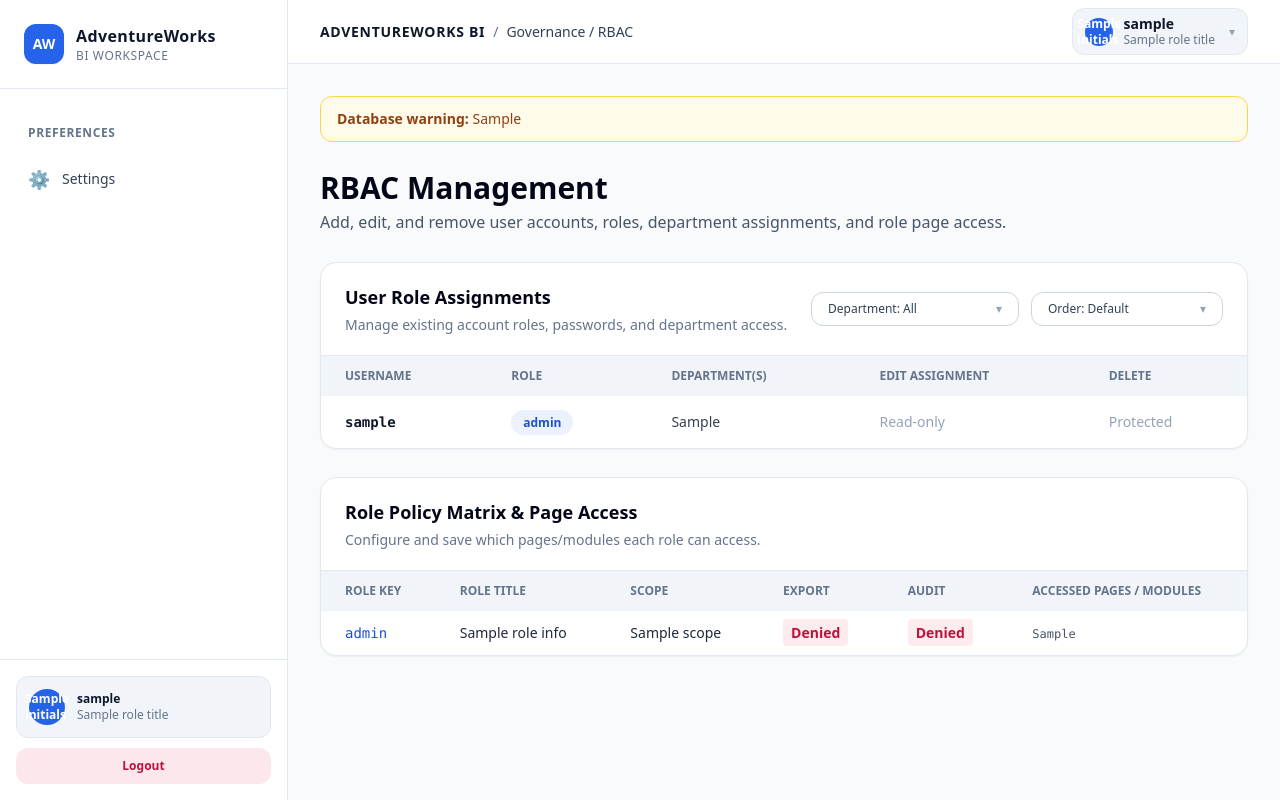
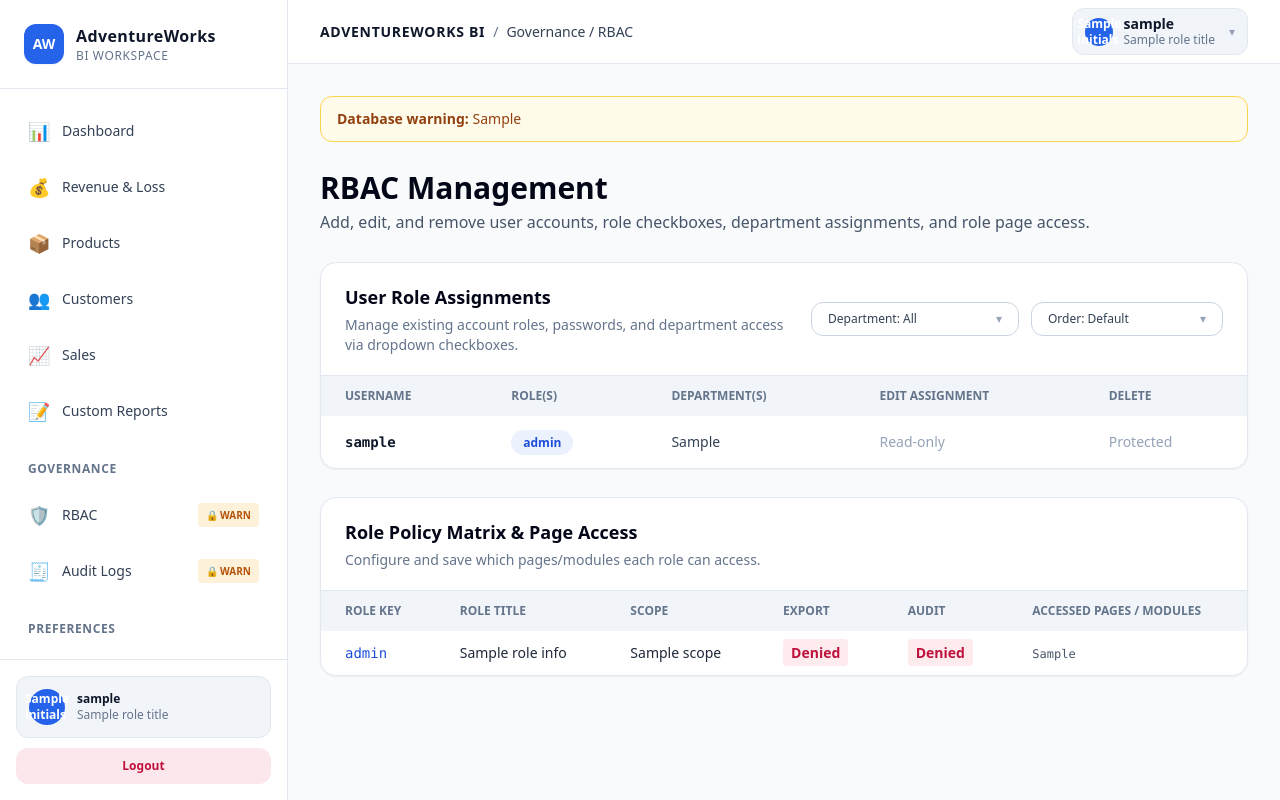
Before and after one commit to JulsC7/DATAOPT-FINALS, a Django app: template reports/templates/reports/rbac.html in a window 1280 px wide. Run offline with Django 5.2, Linux system fonts and the light colour scheme; the template is opened without the code that fills it: most values are stand-ins (such as "Sample title", 1, 10 or a date in 2020); some libraries are stand-ins or nearby versions.

Commit message:
Add RBAC role checkboxes, user add/delete audit logs, and sidebar warning badges

```diff
--- a/reports/templates/reports/base.html
+++ b/reports/templates/reports/base.html
@@ -154,67 +154,49 @@
             </div>
 
             <nav class="py-4 px-3 space-y-1 text-sm font-medium overflow-y-auto flex-1">
-                {% if 'dashboard' in allowed_modules %}
-                <a href="{% url 'dashboard' %}" class="flex items-center gap-3 px-4 py-3 rounded-xl transition {% if active_page == 'dashboard' %}accent-nav-active{% else %}text-slate-700 dark:text-slate-300 hover:bg-slate-100 dark:hover:bg-slate-800{% endif %}">
-                    <span class="text-lg">📊</span>
-                    <span>Dashboard</span>
+                <a href="{% url 'dashboard' %}" class="flex items-center justify-between gap-2 px-4 py-3 rounded-xl transition {% if active_page == 'dashboard' %}accent-nav-active{% else %}text-slate-700 dark:text-slate-300 hover:bg-slate-100 dark:hover:bg-slate-800{% endif %}">
+                    <span class="flex items-center gap-3 min-w-0"><span class="text-lg">📊</span><span class="truncate">Dashboard</span></span>
+                    {% if 'dashboard' not in allowed_modules %}<span class="shrink-0 text-[10px] font-bold px-2 py-0.5 rounded bg-amber-500/15 text-amber-700 dark:text-amber-300" title="Restricted for your current role">🔒 WARN</span>{% endif %}
                 </a>
-                {% endif %}
 
-                {% if 'revenue' in allowed_modules %}
-                <a href="{% url 'revenue' %}" class="flex items-center gap-3 px-4 py-3 rounded-xl transition {% if active_page == 'revenue' %}accent-nav-active{% else %}text-slate-700 dark:text-slate-300 hover:bg-slate-100 dark:hover:bg-slate-800{% endif %}">
-                    <span class="text-lg">💰</span>
-                    <span>Revenue & Loss</span>
+                <a href="{% url 'revenue' %}" class="flex items-center justify-between gap-2 px-4 py-3 rounded-xl transition {% if active_page == 'revenue' %}accent-nav-active{% else %}text-slate-700 dark:text-slate-300 hover:bg-slate-100 dark:hover:bg-slate-800{% endif %}">
+                    <span class="flex items-center gap-3 min-w-0"><span class="text-lg">💰</span><span class="truncate">Revenue & Loss</span></span>
+                    {% if 'revenue' not in allowed_modules %}<span class="shrink-0 text-[10px] font-bold px-2 py-0.5 rounded bg-amber-500/15 text-amber-700 dark:text-amber-300" title="Restricted for your current role">🔒 WARN</span>{% endif %}
                 </a>
-                {% endif %}
 
-                {% if 'cost' in allowed_modules %}
-                <a href="{% url 'cost' %}" class="flex items-center gap-3 px-4 py-3 rounded-xl transition {% if active_page == 'cost' %}accent-nav-active{% else %}text-slate-700 dark:text-slate-300 hover:bg-slate-100 dark:hover:bg-slate-800{% endif %}">
-                    <span class="text-lg">📦</span>
-                    <span>Products</span>
+                <a href="{% url 'cost' %}" class="flex items-center justify-between gap-2 px-4 py-3 rounded-xl transition {% if active_page == 'cost' %}accent-nav-active{% else %}text-slate-700 dark:text-slate-300 hover:bg-slate-100 dark:hover:bg-slate-800{% endif %}">
+                    <span class="flex items-center gap-3 min-w-0"><span class="text-lg">📦</span><span class="truncate">Products</span></span>
+                    {% if 'cost' not in allowed_modules %}<span class="shrink-0 text-[10px] font-bold px-2 py-0.5 rounded bg-amber-500/15 text-amber-700 dark:text-amber-300" title="Restricted for your current role">🔒 WARN</span>{% endif %}
                 </a>
-                {% endif %}
 
-                {% if 'customers' in allowed_modules %}
-                <a href="{% url 'customers' %}" class="flex items-center gap-3 px-4 py-3 rounded-xl transition {% if active_page == 'customers' %}accent-nav-active{% else %}text-slate-700 dark:text-slate-300 hover:bg-slate-100 dark:hover:bg-slate-800{% endif %}">
-                    <span class="text-lg">👥</span>
-                    <span>Customers</span>
+                <a href="{% url 'customers' %}" class="flex items-center justify-between gap-2 px-4 py-3 rounded-xl transition {% if active_page == 'customers' %}accent-nav-active{% else %}text-slate-700 dark:text-slate-300 hover:bg-slate-100 dark:hover:bg-slate-800{% endif %}">
+                    <span class="flex items-center gap-3 min-w-0"><span class="text-lg">👥</span><span class="truncate">Customers</span></span>
+                    {% if 'customers' not in allowed_modules %}<span class="shrink-0 text-[10px] font-bold px-2 py-0.5 rounded bg-amber-500/15 text-amber-700 dark:text-amber-300" title="Restricted for your current role">🔒 WARN</span>{% endif %}
                 </a>
-                {% endif %}
 
-                {% if 'sales' in allowed_modules %}
-                <a href="{% url 'sales' %}" class="flex items-center gap-3 px-4 py-3 rounded-xl transition {% if active_page == 'sales' %}accent-nav-active{% else %}text-slate-700 dark:text-slate-300 hover:bg-slate-100 dark:hover:bg-slate-800{% endif %}">
-                    <span class="text-lg">📈</span>
-                    <span>Sales</span>
+                <a href="{% url 'sales' %}" class="flex items-center justify-between gap-2 px-4 py-3 rounded-xl transition {% if active_page == 'sales' %}accent-nav-active{% else %}text-slate-700 dark:text-slate-300 hover:bg-slate-100 dark:hover:bg-slate-800{% endif %}">
+                    <span class="flex items-center gap-3 min-w-0"><span class="text-lg">📈</span><span class="truncate">Sales</span></span>
+                    {% if 'sales' not in allowed_modules %}<span class="shrink-0 text-[10px] font-bold px-2 py-0.5 rounded bg-amber-500/15 text-amber-700 dark:text-amber-300" title="Restricted for your current role">🔒 WARN</span>{% endif %}
                 </a>
-                {% endif %}
 
-                {% if 'custom_reports' in allowed_modules %}
-                <a href="{% url 'custom_reports' %}" class="flex items-center gap-3 px-4 py-3 rounded-xl transition {% if active_page == 'custom_reports' %}accent-nav-active{% else %}text-slate-700 dark:text-slate-300 hover:bg-slate-100 dark:hover:bg-slate-800{% endif %}">
-                    <span class="text-lg">📝</span>
-                    <span>Custom Reports</span>
+                <a href="{% url 'custom_reports' %}" class="flex items-center justify-between gap-2 px-4 py-3 rounded-xl transition {% if active_page == 'custom_reports' %}accent-nav-active{% else %}text-slate-700 dark:text-slate-300 hover:bg-slate-100 dark:hover:bg-slate-800{% endif %}">
+                    <span class="flex items-center gap-3 min-w-0"><span class="text-lg">📝</span><span class="truncate">Custom Reports</span></span>
+                    {% if 'custom_reports' not in allowed_modules %}<span class="shrink-0 text-[10px] font-bold px-2 py-0.5 rounded bg-amber-500/15 text-amber-700 dark:text-amber-300" title="Restricted for your current role">🔒 WARN</span>{% endif %}
                 </a>
-                {% endif %}
 
-                {% if can_view_rbac or can_view_audit %}
                 <div class="pt-5 pb-2 px-4 text-xs uppercase tracking-wider text-slate-500 dark:text-slate-400 font-bold">
                     Governance
                 </div>
-                {% endif %}
 
-                {% if can_view_rbac %}
-                <a href="{% url 'rbac_management' %}" class="flex items-center gap-3 px-4 py-3 rounded-xl transition {% if active_page == 'rbac_management' %}accent-nav-active{% else %}text-slate-700 dark:text-slate-300 hover:bg-slate-100 dark:hover:bg-slate-800{% endif %}">
-                    <span class="text-lg">🛡️</span>
-                    <span>RBAC</span>
+                <a href="{% url 'rbac_management' %}" class="flex items-center justify-between gap-2 px-4 py-3 rounded-xl transition {% if active_page == 'rbac_management' %}accent-nav-active{% else %}text-slate-700 dark:text-slate-300 hover:bg-slate-100 dark:hover:bg-slate-800{% endif %}">
+                    <span class="flex items-center gap-3 min-w-0"><span class="text-lg">🛡️</span><span class="truncate">RBAC</span></span>
+                    {% if not can_view_rbac %}<span class="shrink-0 text-[10px] font-bold px-2 py-0.5 rounded bg-amber-500/15 text-amber-700 dark:text-amber-300" title="Restricted for your current role">🔒 WARN</span>{% endif %}
                 </a>
-                {% endif %}
 
-                {% if can_view_audit %}
-                <a href="{% url 'audit_logs' %}" class="flex items-center gap-3 px-4 py-3 rounded-xl transition {% if active_page == 'audit_logs' %}accent-nav-active{% else %}text-slate-700 dark:text-slate-300 hover:bg-slate-100 dark:hover:bg-slate-800{% endif %}">
-                    <span class="text-lg">🧾</span>
-                    <span>Audit Logs</span>
+                <a href="{% url 'audit_logs' %}" class="flex items-center justify-between gap-2 px-4 py-3 rounded-xl transition {% if active_page == 'audit_logs' %}accent-nav-active{% else %}text-slate-700 dark:text-slate-300 hover:bg-slate-100 dark:hover:bg-slate-800{% endif %}">
+                    <span class="flex items-center gap-3 min-w-0"><span class="text-lg">🧾</span><span class="truncate">Audit Logs</span></span>
+                    {% if not can_view_audit %}<span class="shrink-0 text-[10px] font-bold px-2 py-0.5 rounded bg-amber-500/15 text-amber-700 dark:text-amber-300" title="Restricted for your current role">🔒 WARN</span>{% endif %}
                 </a>
-                {% endif %}
 
                 <div class="pt-5 pb-2 px-4 text-xs uppercase tracking-wider text-slate-500 dark:text-slate-400 font-bold">
                     Preferences
@@ -250,7 +232,7 @@
     </aside>
 
     <main class="flex-1 flex flex-col min-w-0">
-       <header class="h-16 bg-white dark:bg-sidebarbg border-b border-slate-200 dark:border-bordercol px-8 flex items-center justify-between text-sm shrink-0 print:hidden">
+        <header class="h-16 bg-white dark:bg-sidebarbg border-b border-slate-200 dark:border-bordercol px-8 flex items-center justify-between text-sm shrink-0 print:hidden">
             <div class="flex items-center gap-2 text-slate-500 dark:text-slate-400 font-medium">
                 <span class="text-slate-900 dark:text-white tracking-wider font-semibold">
                     ADVENTUREWORKS BI
--- a/reports/templates/reports/rbac.html
+++ b/reports/templates/reports/rbac.html
@@ -22,7 +22,7 @@
             RBAC Management
         </h1>
         <p class="mt-1 text-base text-slate-600 dark:text-slate-400">
-            Add, edit, and remove user accounts, roles, department assignments, and role page access.
+            Add, edit, and remove user accounts, role checkboxes, department assignments, and role page access.
         </p>
     </div>
 </div>
@@ -34,7 +34,7 @@
             Add New Account
         </h2>
         <p class="mt-1 text-sm text-slate-500 dark:text-slate-400">
-            Create a new application user and assign role-based access.
+            Create a new application user and select role(s) and department(s) via dropdown checkboxes.
         </p>
     </div>
 
@@ -69,35 +69,32 @@
 
         <div class="relative w-full">
             <label class="block text-xs font-semibold uppercase tracking-wider text-slate-500 dark:text-slate-400 mb-2">
-                Role
+                Role(s)
             </label>
-            <input
-                type="hidden"
-                id="new_role"
-                name="role"
-                value="{% for role_key, role_info in role_matrix.items %}{% if forloop.first %}{{ role_key }}{% endif %}{% endfor %}">
 
             <button
                 type="button"
-                onclick="toggleDropdown('newRoleDropdown')"
+                onclick="toggleDropdown('newAccountRolesDropdown')"
                 class="w-full flex items-center justify-between rounded-xl border border-slate-300 dark:border-slate-700 bg-white dark:bg-slate-950 px-4 py-2.5 text-sm text-slate-700 dark:text-slate-200 hover:border-blue-500 transition">
-                <span id="new_role_label" class="truncate">
-                    {% for role_key, role_info in role_matrix.items %}{% if forloop.first %}{{ role_info.title }}{% endif %}{% empty %}Select role{% endfor %}
-                </span>
+                <span id="newAccountRolesLabel" class="truncate">Select role(s)</span>
                 <span class="text-slate-400 ml-2">▾</span>
             </button>
 
             <div
-                id="newRoleDropdown"
+                id="newAccountRolesDropdown"
                 class="hidden absolute z-50 mt-2 w-full rounded-xl border border-slate-200 dark:border-slate-700 bg-white dark:bg-slate-950 shadow-xl max-h-64 overflow-y-auto">
-                <div class="p-1.5 space-y-1">
+                <div class="p-2 space-y-1">
                     {% for role_key, role_info in role_matrix.items %}
-                    <button
-                        type="button"
-                        onclick="selectSingleOption('new_role', '{{ role_key|escapejs }}', '{{ role_info.title|escapejs }}', 'newRoleDropdown')"
-                        class="w-full text-left rounded-lg px-3 py-2 text-sm text-slate-700 dark:text-slate-200 hover:bg-slate-100 dark:hover:bg-slate-800 transition">
-                        {{ role_info.title }}
-                    </button>
+                    <label class="flex items-center gap-2 rounded-lg px-2 py-2 text-sm text-slate-700 dark:text-slate-200 hover:bg-slate-100 dark:hover:bg-slate-800 cursor-pointer">
+                        <input
+                            type="checkbox"
+                            name="roles"
+                            value="{{ role_key }}"
+                            data-label="{{ role_info.title }}"
+                            onchange="updateMultiSelectLabel('newAccountRolesDropdown', 'newAccountRolesLabel', 'Select role(s)')"
+                            class="rounded border-slate-300 text-blue-600 focus:ring-blue-500">
+                        <span>{{ role_info.title }}</span>
+                    </label>
                     {% endfor %}
                 </div>
             </div>
@@ -154,7 +151,7 @@
                 User Role Assignments
             </h2>
             <p class="mt-1 text-sm text-slate-500 dark:text-slate-400">
-                Manage existing account roles, passwords, and department access.
+                Manage existing account roles, passwords, and department access via dropdown checkboxes.
             </p>
         </div>
 
@@ -226,7 +223,7 @@
             <thead class="bg-slate-100 dark:bg-slate-800 uppercase text-slate-500 dark:text-slate-300 text-xs">
                 <tr>
                     <th class="py-3 px-6">Username</th>
-                    <th class="py-3 px-6">Role</th>
+                    <th class="py-3 px-6">Role(s)</th>
                     <th class="py-3 px-6">Department(s)</th>
                     <th class="py-3 px-6">Edit Assignment</th>
                     <th class="py-3 px-6">Delete</th>
@@ -246,7 +243,7 @@
 
                     <td class="py-4 px-6">
                         <span class="rounded-full bg-blue-500/10 px-3 py-1 text-xs font-semibold text-blue-700 dark:text-blue-300">
-                            {{ account.role }}
+                            {{ account.role_display|default:account.role }}
                         </span>
                     </td>
 
@@ -260,6 +257,7 @@
                             type="button"
                             data-username="{{ account.username }}"
                             data-role="{{ account.role }}"
+                            data-roles="{{ account.role_list|join:',' }}"
                             data-departments="{{ account.department_list|join:',' }}"
                             onclick="openEditAccountModal(this)"
                             class="rounded-xl bg-blue-600 px-3.5 py-2 text-xs font-semibold text-white hover:bg-blue-700 transition">
@@ -439,37 +437,37 @@
 
             <div class="relative w-full">
                 <label class="block text-xs font-semibold uppercase tracking-wider text-slate-500 dark:text-slate-400 mb-2">
-                    Role
+                    Role(s)
                 </label>
-                <input type="hidden" id="edit_role" name="role" value="">
 
                 <button
                     type="button"
-                    onclick="toggleDropdown('editRoleDropdown')"
+                    onclick="toggleDropdown('editRolesDropdown')"
                     class="w-full flex items-center justify-between rounded-xl border border-slate-300 dark:border-slate-700 bg-white dark:bg-slate-950 px-4 py-2.5 text-sm text-slate-700 dark:text-slate-200 hover:border-blue-500 transition">
-                    <span id="edit_role_label" class="truncate">Select role</span>
+                    <span id="editRolesLabel" class="truncate">Select role(s)</span>
                     <span class="text-slate-400 ml-2">▾</span>
                 </button>
 
                 <div
-                    id="editRoleDropdown"
+                    id="editRolesDropdown"
                     class="hidden absolute z-50 mt-2 w-full rounded-xl border border-slate-200 dark:border-slate-700 bg-white dark:bg-slate-950 shadow-xl max-h-56 overflow-y-auto">
-                    <div class="p-1.5 space-y-1">
+                    <div class="p-2 space-y-1">
                         {% for role_key, role_info in role_matrix.items %}
-                        <button
-                            type="button"
-                            data-role-key="{{ role_key }}"
-                            data-role-title="{{ role_info.title }}"
-                            onclick="selectSingleOption('edit_role', '{{ role_key|escapejs }}', '{{ role_info.title|escapejs }}', 'editRoleDropdown')"
-                            class="edit-role-option w-full text-left rounded-lg px-3 py-2 text-sm text-slate-700 dark:text-slate-200 hover:bg-slate-100 dark:hover:bg-slate-800 transition">
-                            {{ role_info.title }}
-                        </button>
+                        <label class="flex items-center gap-2 rounded-lg px-2 py-2 text-sm text-slate-700 dark:text-slate-200 hover:bg-slate-100 dark:hover:bg-slate-800 cursor-pointer">
+                            <input
+                                type="checkbox"
+                                name="roles"
+                                value="{{ role_key }}"
+                                data-label="{{ role_info.title }}"
+                                onchange="updateMultiSelectLabel('editRolesDropdown', 'editRolesLabel', 'Select role(s)')"
+                                class="edit-role-checkbox rounded border-slate-300 text-blue-600 focus:ring-blue-500">
+                            <span>{{ role_info.title }}</span>
+                        </label>
                         {% endfor %}
                     </div>
                 </div>
             </div>
 
-            <!-- Department(s) Dropdown: opens UPWARD (bottom-full mb-2) so it never clips at the bottom of the screen -->
             <div class="relative w-full">
                 <label class="block text-xs font-semibold uppercase tracking-wider text-slate-500 dark:text-slate-400 mb-2">
                     Department(s)
@@ -567,12 +565,6 @@
         dropdown.classList.toggle('hidden');
     }
 
-    function selectSingleOption(inputId, value, labelText, dropdownId) {
-        document.getElementById(inputId).value = value;
-        document.getElementById(inputId + '_label').textContent = labelText;
-        document.getElementById(dropdownId).classList.add('hidden');
-    }
-
     function updateMultiSelectLabel(dropdownId, labelId, placeholderText) {
         const container = document.getElementById(dropdownId);
         const checked = Array.from(container.querySelectorAll('input[type="checkbox"]:checked'));
@@ -583,7 +575,7 @@
         } else if (checked.length <= 2) {
             labelEl.textContent = checked.map(cb => cb.getAttribute('data-label') || cb.value).join(', ');
         } else {
-            labelEl.textContent = checked.length + ' departments selected';
+            labelEl.textContent = checked.length + ' selected';
         }
     }
 
@@ -642,16 +634,17 @@
 
     function openEditAccountModal(buttonEl) {
         const username = buttonEl.dataset.username;
-        const roleKey = buttonEl.dataset.role;
-        const userDepts = (buttonEl.dataset.departments || '').split(',').filter(Boolean);
+        const userRoles = (buttonEl.dataset.roles || buttonEl.dataset.role || '').split(',').map(r => r.trim()).filter(Boolean);
+        const userDepts = (buttonEl.dataset.departments || '').split(',').map(d => d.trim()).filter(Boolean);
 
         document.getElementById('edit_username').value = username;
         document.getElementById('edit_password').value = '';
         document.getElementById('editModalSubtitle').textContent = 'Updating account: ' + username;
 
-        document.getElementById('edit_role').value = roleKey;
-        const matchingRoleBtn = document.querySelector('.edit-role-option[data-role-key="' + roleKey + '"]');
-        document.getElementById('edit_role_label').textContent = matchingRoleBtn ? matchingRoleBtn.dataset.roleTitle : roleKey;
+        document.querySelectorAll('.edit-role-checkbox').forEach(function(cb) {
+            cb.checked = userRoles.includes(cb.value);
+        });
+        updateMultiSelectLabel('editRolesDropdown', 'editRolesLabel', 'Select role(s)');
 
         document.querySelectorAll('.edit-dept-checkbox').forEach(function(cb) {
             cb.checked = userDepts.includes(cb.value);
@@ -663,7 +656,7 @@
 
     function closeEditAccountModal() {
         document.getElementById('editAccountModal').classList.add('hidden');
-        document.getElementById('editRoleDropdown').classList.add('hidden');
+        document.getElementById('editRolesDropdown').classList.add('hidden');
         document.getElementById('editDepartmentsDropdown').classList.add('hidden');
     }
 
@@ -707,7 +700,7 @@
         const username = document.getElementById('edit_username').value;
         openConfirmModal({
             title: 'Save Account Changes?',
-            message: 'Are you sure you want to save the updated role, password, or department assignments for "' + username + '"?',
+            message: 'Are you sure you want to save the updated role(s), password, or department assignments for "' + username + '"?',
             variant: 'primary',
             confirmText: 'Yes, Save Changes',
             onConfirm: function() {
```
Also changed, not shown: DATAOPT_FINALS/settings.py (+5 -6 lines), reports/models.py (+18 -8 lines), reports/rbac.py (+80 -38 lines), reports/views.py (+43 -55 lines), reports/migrations/0004_alter_auditlog_department_alter_auditlog_role_and_more.py (added).
